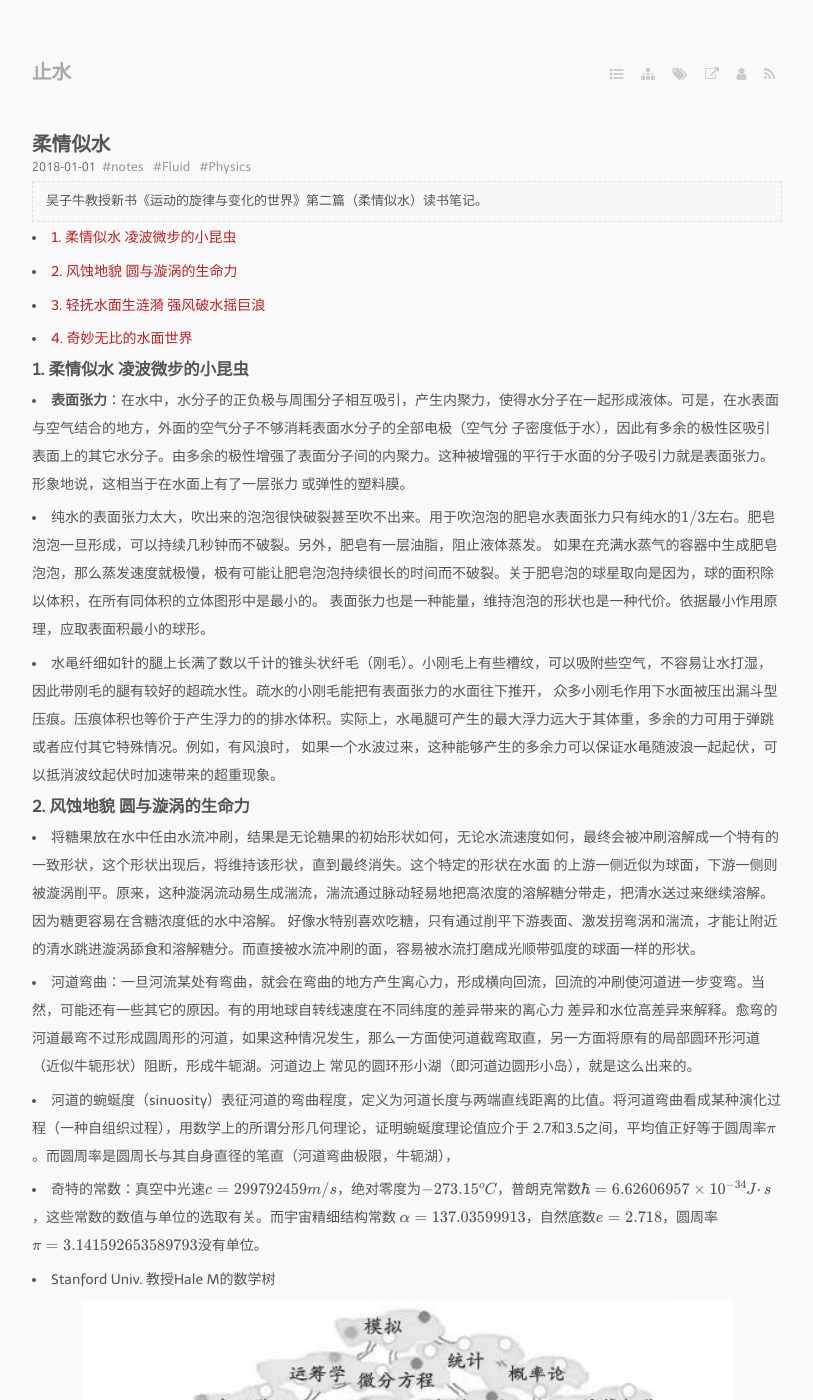
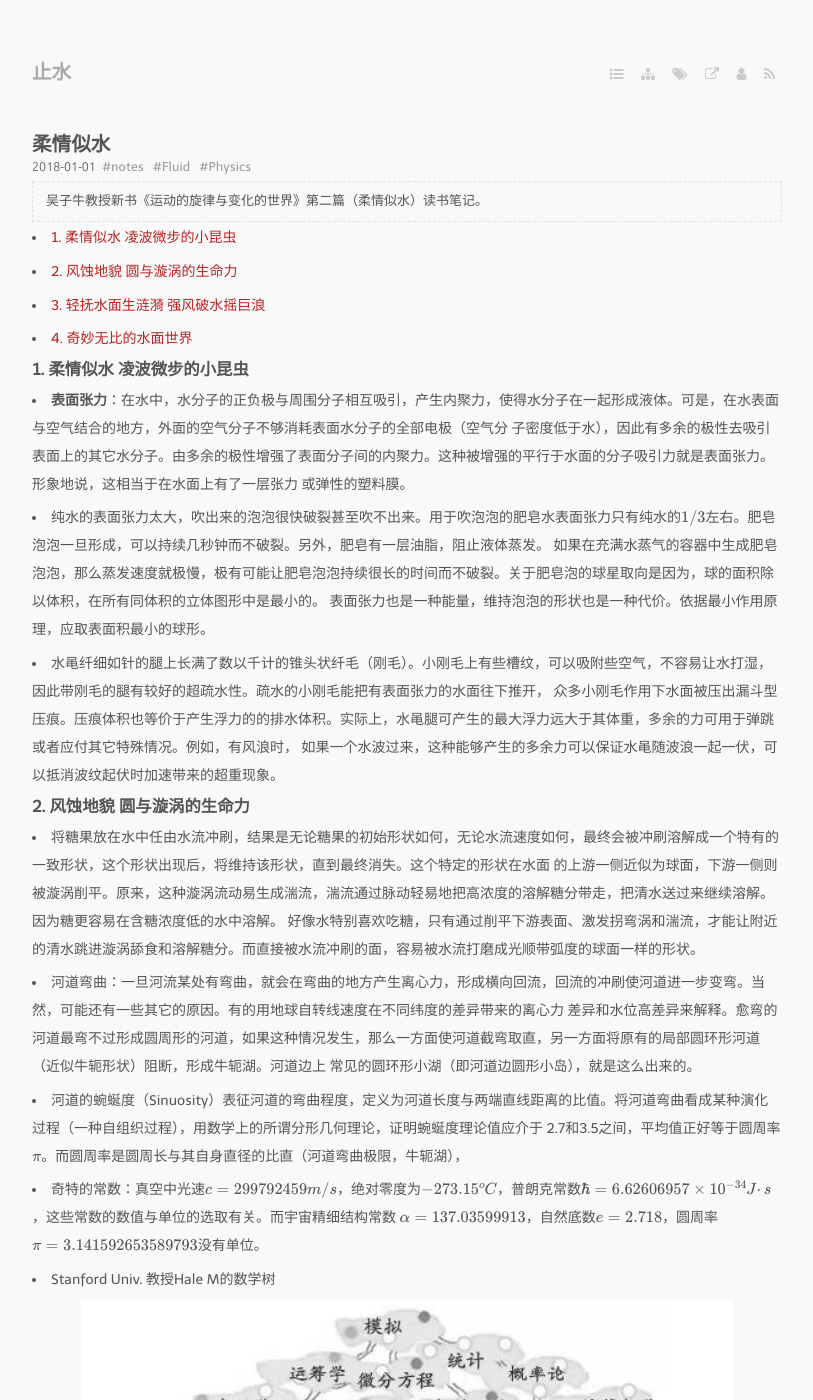
Before and after one commit to bizhishui/bizhishui.github.io, a Jekyll site: the page built from _posts/2018-01-01-柔情似水.md, in a window 1280 px wide and 1400 px high. Shown: the whole window, without its empty margins (233-1046 px from the left). Built offline with Jekyll 4.4.1, drawn with Linux system fonts in a browser that asks for light colours; nearby versions of some CDN libraries; some web fonts are replaced; formulas are drawn with MathJax 3; a script that is not in the unit is left out; comment, search, counter and statistics services are not loaded; some of the changed text lies outside the part shown.

Commit message:
minor corrections

```diff
--- a/_posts/2018-01-01-柔情似水.md
+++ b/_posts/2018-01-01-柔情似水.md
@@ -22,14 +22,14 @@ tags:
 ### 1. 柔情似水  凌波微步的小昆虫
 
 - **表面张力**：在水中，水分子的正负极与周围分子相互吸引，产生内聚力，使得水分子在一起形成液体。可是，在水表面与空气结合的地方，外面的空气分子不够消耗表面水分子的全部电极（空气分
-  子密度低于水），因此有多余的极性区吸引表面上的其它水分子。由多余的极性增强了表面分子间的内聚力。这种被增强的平行于水面的分子吸引力就是表面张力。形象地说，这相当于在水面上有了一层张力
+  子密度低于水），因此有多余的极性去吸引表面上的其它水分子。由多余的极性增强了表面分子间的内聚力。这种被增强的平行于水面的分子吸引力就是表面张力。形象地说，这相当于在水面上有了一层张力
   或弹性的塑料膜。
 - 纯水的表面张力太大，吹出来的泡泡很快破裂甚至吹不出来。用于吹泡泡的肥皂水表面张力只有纯水的$$1/3$$左右。肥皂泡泡一旦形成，可以持续几秒钟而不破裂。另外，肥皂有一层油脂，阻止液体蒸发。
   如果在充满水蒸气的容器中生成肥皂泡泡，那么蒸发速度就极慢，极有可能让肥皂泡泡持续很长的时间而不破裂。关于肥皂泡的球星取向是因为，球的面积除以体积，在所有同体积的立体图形中是最小的。
   表面张力也是一种能量，维持泡泡的形状也是一种代价。依据最小作用原理，应取表面积最小的球形。
 - 水黾纤细如针的腿上长满了数以千计的锥头状纤毛（刚毛）。小刚毛上有些槽纹，可以吸附些空气，不容易让水打湿，因此带刚毛的腿有较好的超疏水性。疏水的小刚毛能把有表面张力的水面往下推开，
   众多小刚毛作用下水面被压出漏斗型压痕。压痕体积也等价于产生浮力的的排水体积。实际上，水黾腿可产生的最大浮力远大于其体重，多余的力可用于弹跳或者应付其它特殊情况。例如，有风浪时，
-  如果一个水波过来，这种能够产生的多余力可以保证水黾随波浪一起起伏，可以抵消波纹起伏时加速带来的超重现象。
+  如果一个水波过来，这种能够产生的多余力可以保证水黾随波浪一起一伏，可以抵消波纹起伏时加速带来的超重现象。
 
 ### 2. 风蚀地貌  圆与漩涡的生命力
 
@@ -39,8 +39,8 @@ tags:
 - 河道弯曲：一旦河流某处有弯曲，就会在弯曲的地方产生离心力，形成横向回流，回流的冲刷使河道进一步变弯。当然，可能还有一些其它的原因。有的用地球自转线速度在不同纬度的差异带来的离心力
   差异和水位高差异来解释。愈弯的河道最弯不过形成圆周形的河道，如果这种情况发生，那么一方面使河道截弯取直，另一方面将原有的局部圆环形河道（近似牛轭形状）阻断，形成牛轭湖。河道边上
   常见的圆环形小湖（即河道边圆形小岛），就是这么出来的。
-- 河道的蜿蜒度（sinuosity）表征河道的弯曲程度，定义为河道长度与两端直线距离的比值。将河道弯曲看成某种演化过程（一种自组织过程），用数学上的所谓分形几何理论，证明蜿蜒度理论值应介于
-  2.7和3.5之间，平均值正好等于圆周率$$\pi$$。而圆周率是圆周长与其自身直径的笔直（河道弯曲极限，牛轭湖），
+- 河道的蜿蜒度（Sinuosity）表征河道的弯曲程度，定义为河道长度与两端直线距离的比值。将河道弯曲看成某种演化过程（一种自组织过程），用数学上的所谓分形几何理论，证明蜿蜒度理论值应介于
+  2.7和3.5之间，平均值正好等于圆周率$$\pi$$。而圆周率是圆周长与其自身直径的比直（河道弯曲极限，牛轭湖），
 - 奇特的常数：真空中光速$$c=299792459m/s$$，绝对零度为$$-273.15^oC$$，普朗克常数$$\hbar=6.62606957\times 10^{-34}J\cdotp s$$，这些常数的数值与单位的选取有关。而宇宙精细结构常数
   $$\alpha=137.03599913$$，自然底数$$e=2.718$$，圆周率$$\pi=3.141592653589793$$没有单位。
 - Stanford Univ. 教授Hale M的数学树
```
Also changed, not shown: other parts of _posts/2018-01-01-柔情似水.md (+7 -6 lines).
